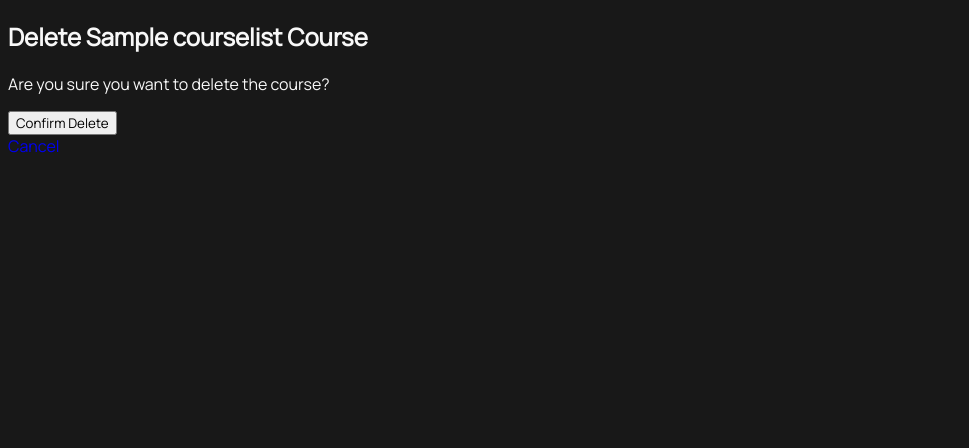
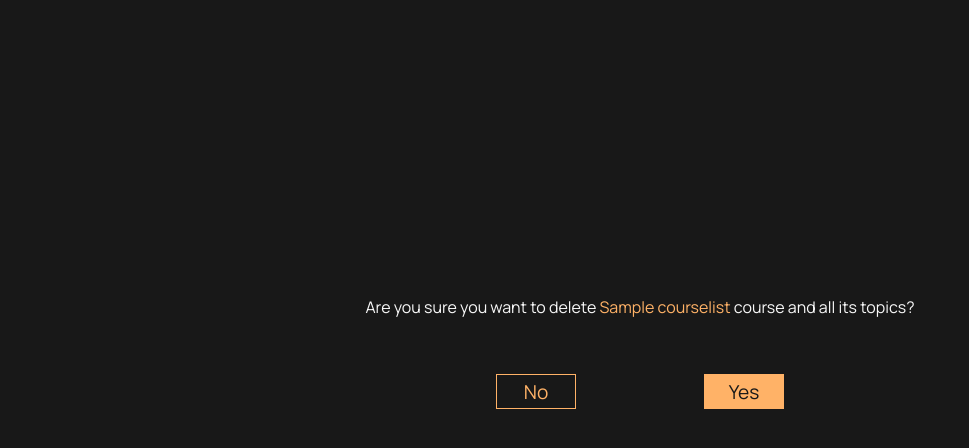
Before and after one commit to Uthmanbello/courses, a Django app: page /courses/1/delete/ in a window 1280 px wide. Shown: the top 448 px of the page, without its empty margins (0-969 px from the left). Run offline with Django 4.2, Linux system fonts and the light colour scheme; tables that the repository leaves empty hold one stand-in row (values such as "Sample post"); some libraries are stand-ins or nearby versions.

Commit message:
Style delete page

```diff
--- a/src/courses/courselist/templates/base.html
+++ b/src/courses/courselist/templates/base.html
@@ -216,6 +216,51 @@
             background-color: #ffb267;
         }
 
+        .delete-confirm {
+            margin-top: 35vh;
+        }
+
+        .yes-no {
+            margin-top: 5vh;
+            gap: 10vw;
+        }
+
+        .yes {
+            border: 1px solid #ffb267;
+            color: #181818;
+            font-size: 1.2rem;
+            justify-content: center;
+            margin: auto;
+            padding: auto;
+            background-color: #ffb267;
+            width: 80px;
+            height: 35px;
+        }
+
+        .yes:hover {
+            border: 1px solid red;
+            color: white;
+            background-color: red;
+        }
+
+        .no {
+            border: 1px solid #ffb267;
+            color: #ffb267;
+            font-size: 1.2rem;
+            justify-content: center;
+            margin: auto;
+            padding: auto;
+            background-color: transparent;
+            width: 80px;
+            height: 35px;
+        }
+
+        .no:hover {
+            border: 1px solid #ffb267;
+            color: #181818;
+            background-color: #ffb267;
+        }
+
         .footer-icons {
             justify-content: space-between;
             align-items: center;
--- a/src/courses/courselist/templates/delete_course.html
+++ b/src/courses/courselist/templates/delete_course.html
@@ -1,12 +1,14 @@
-<!-- delete_course.html -->
 {% extends 'base.html' %}
 
 {% block content %}
-    <h2>Delete {{ course.name }} Course</h2>
-    <p>Are you sure you want to delete the course?</p>
-    <form method="post">
-        {% csrf_token %}
-        <button type="submit">Confirm Delete</button>
-    </form>
-    <a href="{% url 'course_detail' course.id %}">Cancel</a>
+    <div class="column just-center align-center delete-confirm">
+        <p>Are you sure you want to delete <span class="primary">{{ course.name }}</span> course and all its topics?</p>
+        <div class="row yes-no">
+            <a href="{% url 'course_detail' course.id %}" class="no row align-center just-center">No</a>
+            <form method="post">
+                {% csrf_token %}
+                <button type="submit" class="yes">Yes</button>
+            </form>
+        </div>
+    </div>
 {% endblock %}
```
